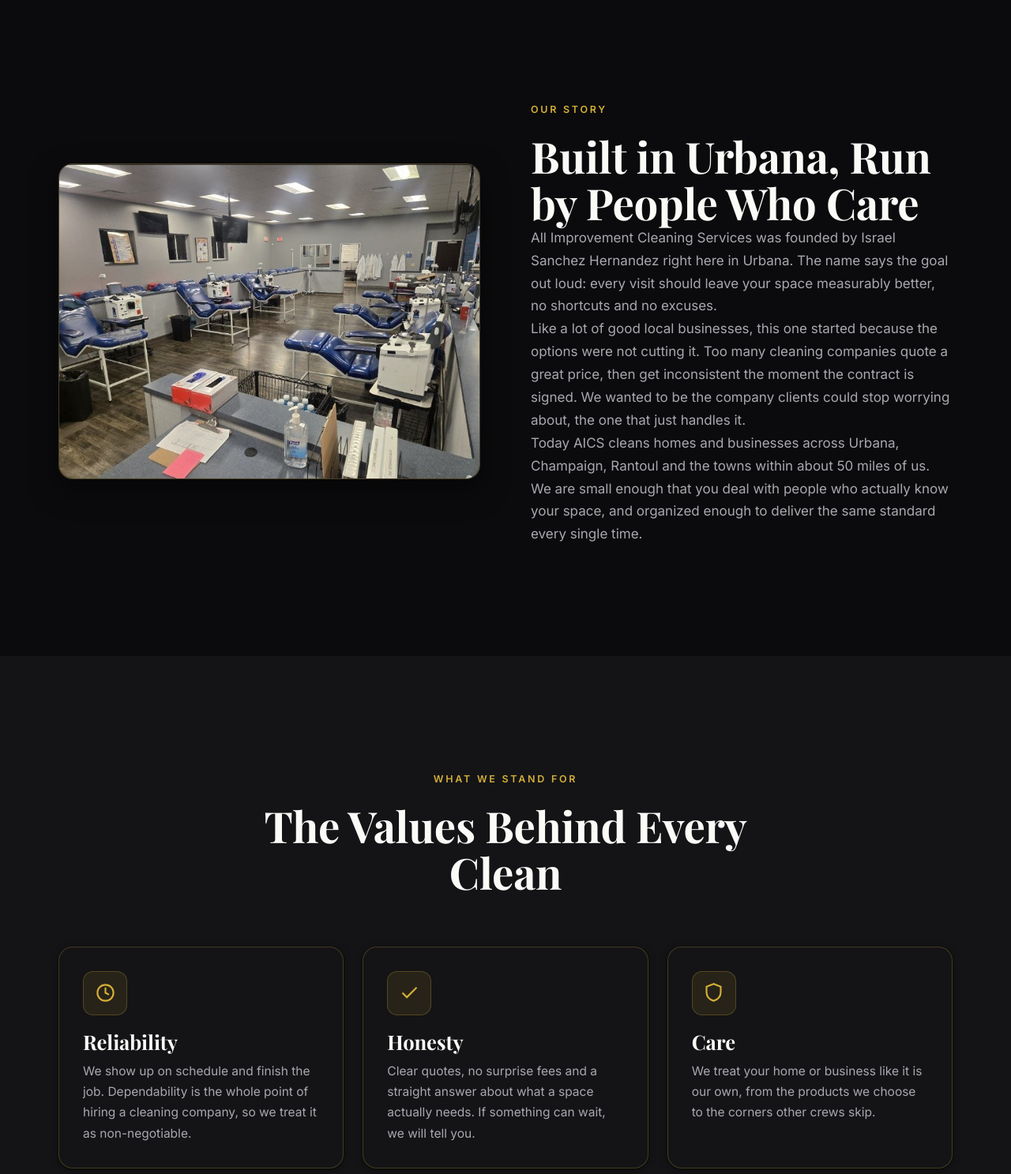
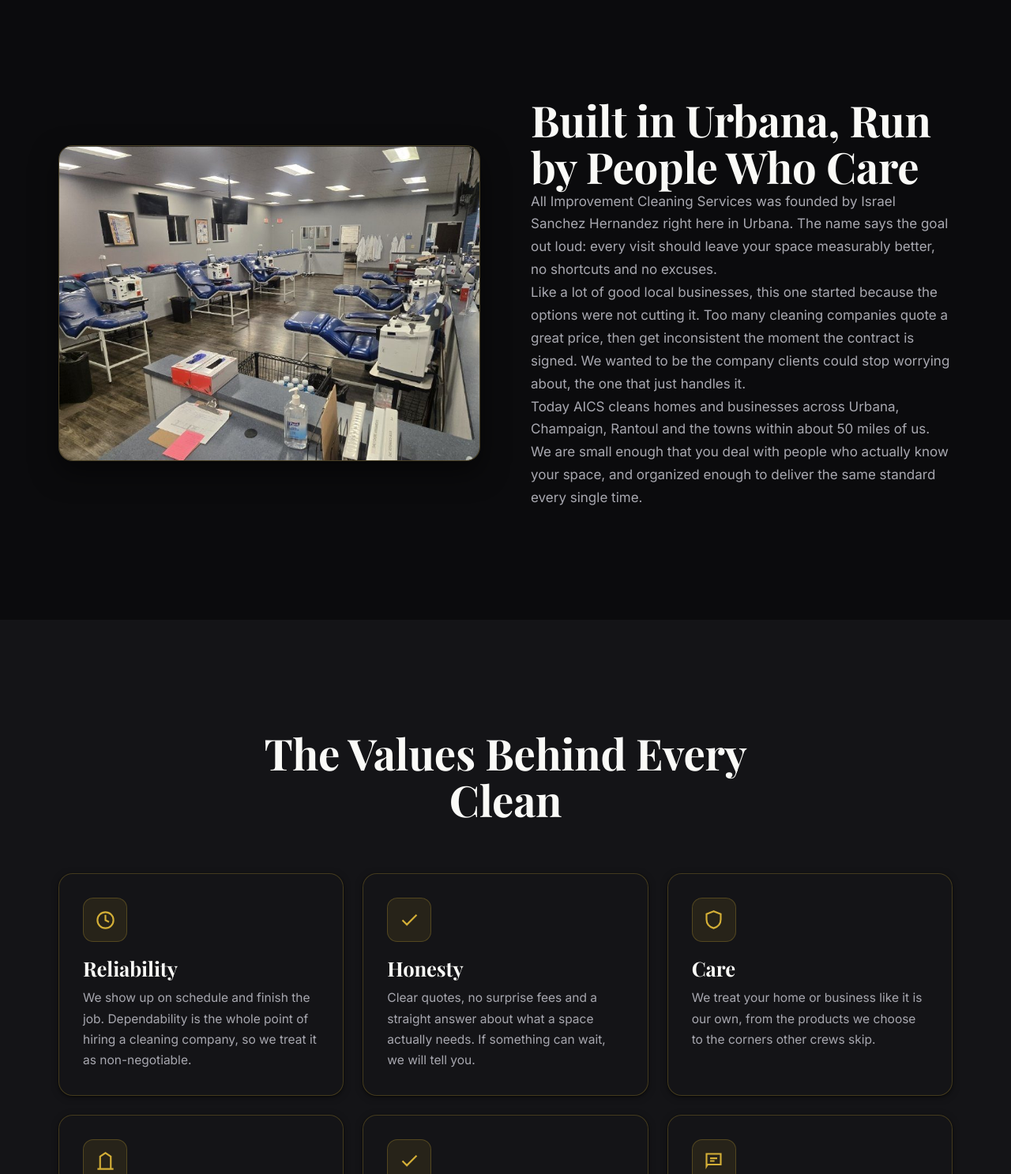
Before and after one commit to dylanpier2021-cell/aics, a plain HTML site: page about/index.html in a window 1280 px wide. Shown: the part 640-2127 px from the top of the page at 79% size. Drawn offline with nearby package versions, Linux system fonts and the light colour scheme; a web font is replaced by a local one.

Commit message:
Update index.html

```diff
--- a/about/index.html
+++ b/about/index.html
@@ -120,7 +120,6 @@
             </div>
           </div>
           <div class="split__body reveal">
-            <span class="eyebrow">Our story</span>
             <h2>Built in Urbana, Run by People Who Care</h2>
             <p>All Improvement Cleaning Services was founded by Israel Sanchez Hernandez right here in Urbana. The name says the goal out loud: every visit should leave your space measurably better, no shortcuts and no excuses.</p>
             <p>Like a lot of good local businesses, this one started because the options were not cutting it. Too many cleaning companies quote a great price, then get inconsistent the moment the contract is signed. We wanted to be the company clients could stop worrying about, the one that just handles it.</p>
@@ -133,7 +132,6 @@
     <section class="section section--soft">
       <div class="container">
         <div class="head center reveal">
-          <span class="eyebrow">What we stand for</span>
           <h2>The Values Behind Every Clean</h2>
         </div>
         <div class="grid grid--3">
@@ -198,7 +196,6 @@
             </figcaption>
           </figure>
           <div class="split__body reveal">
-            <span class="eyebrow">Where we work</span>
             <h2>Proud to Serve Urbana, Champaign, Rantoul and Beyond</h2>
             <p class="lead">From our home base in Urbana, we travel up to 50 miles to reach our clients. These are the towns we work in most, and our range extends well past them.</p>
             <div class="chips">
```
